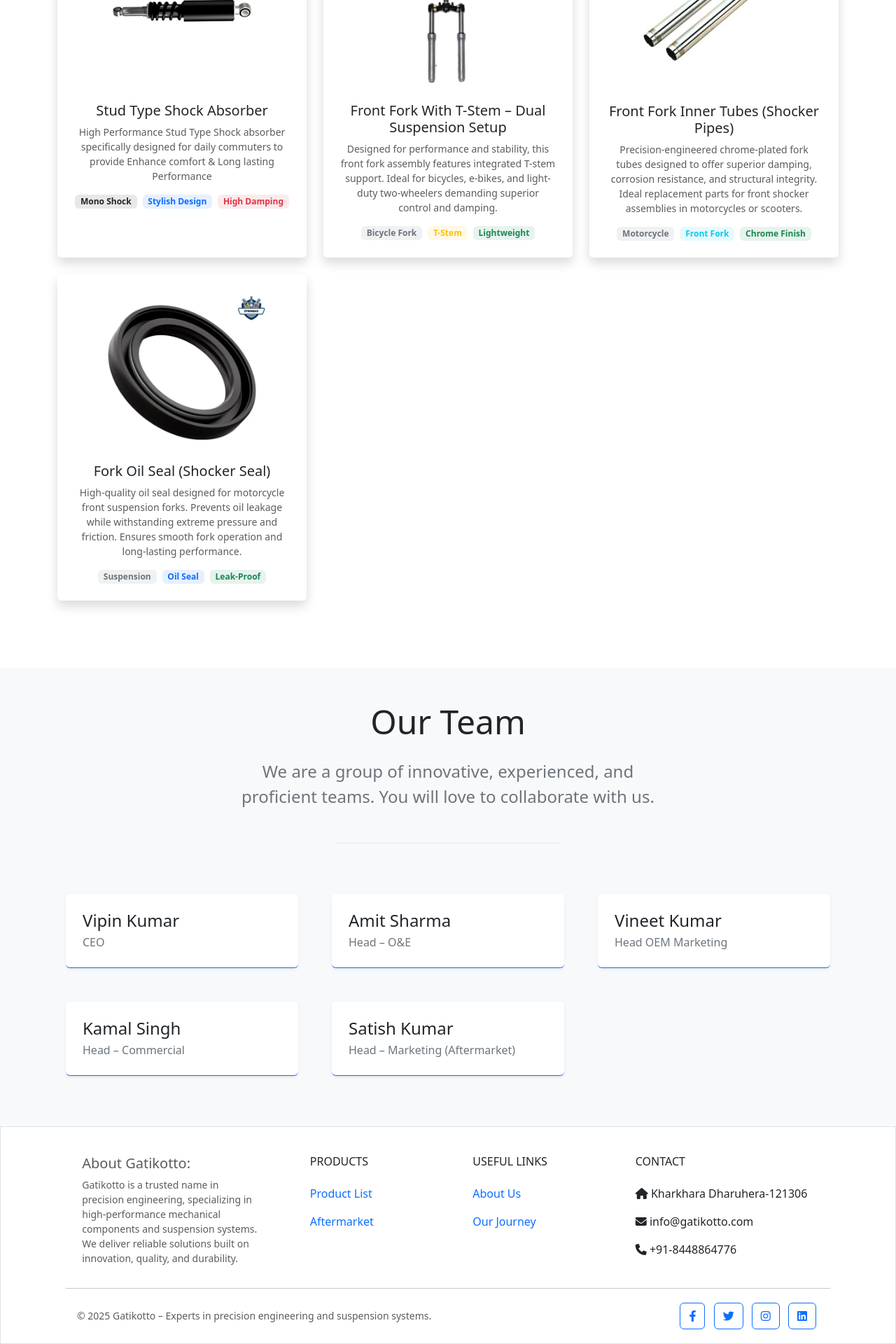
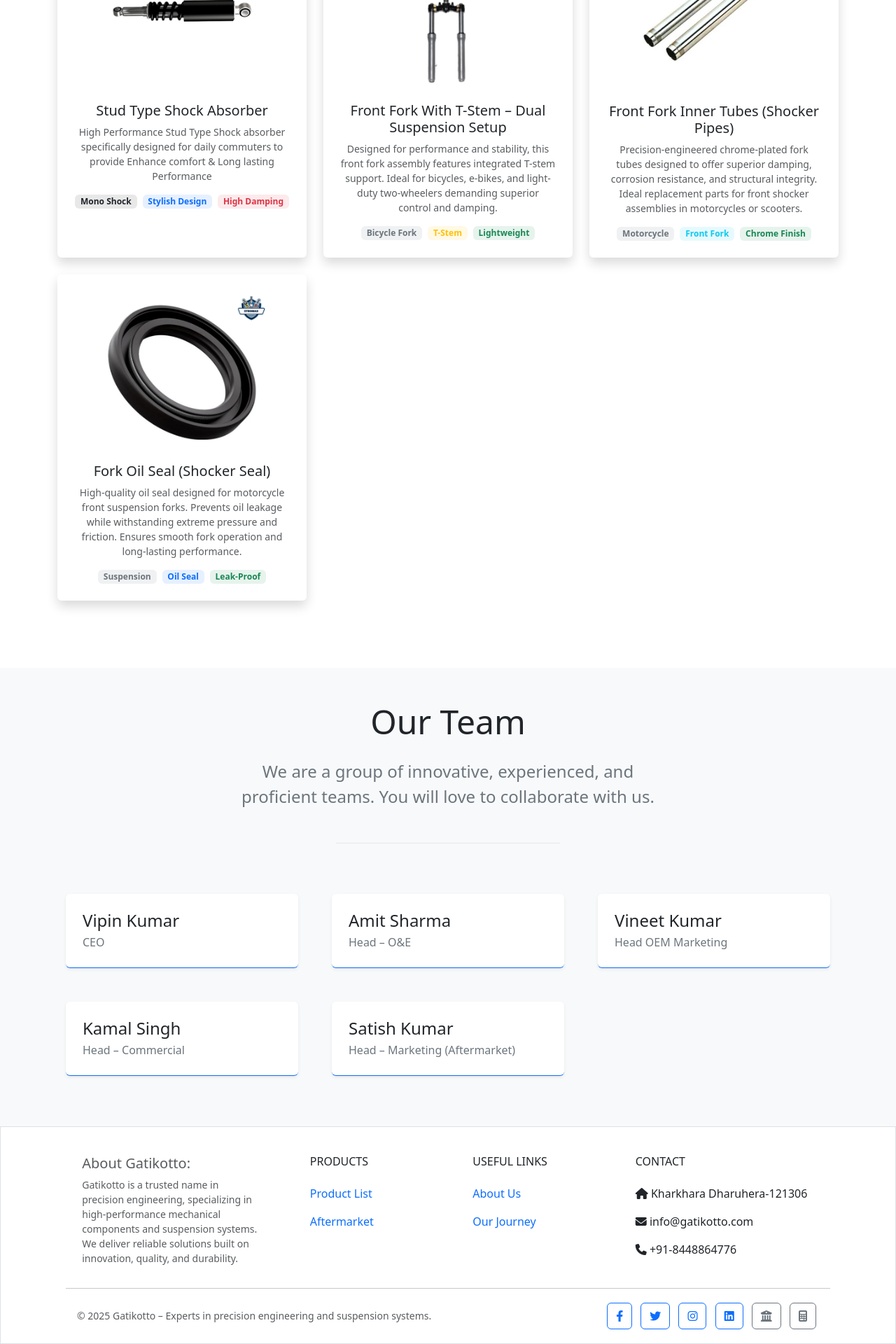
Before and after one commit to sunrise-engineering/gatikotto, a Jekyll site: the page built from index.markdown, in a window 1280 px wide. Shown: the part 3240-5160 px from the top of the page at 70% size. Built offline with Jekyll 4.4.1, drawn with Linux system fonts in a browser that asks for light colours.

Commit message:
update footer

```diff
--- a/_includes/footer.html
+++ b/_includes/footer.html
@@ -1,4 +1,3 @@
-
 <!-- Footer -->
 <footer class="border">
   <!-- Grid container -->
@@ -10,8 +9,12 @@
         <!-- Grid column -->
         <div class="col-md-3 col-lg-3 col-xl-3 mx-auto mt-3">
           <div class="text-muted small">
-  <h5>About Gatikotto:</h5> <p>Gatikotto is a trusted name in precision engineering, specializing in high-performance mechanical components and suspension systems. We deliver reliable solutions built on innovation, quality, and durability.
-</p></div>
+            <h5>About Gatikotto:</h5>
+            <p>Gatikotto is a trusted name in precision engineering, specializing in high-performance mechanical
+              components and suspension systems. We deliver reliable solutions built on innovation, quality, and
+              durability.
+            </p>
+          </div>
 
         </div>
         <!-- Grid column -->
@@ -59,18 +62,20 @@
         <!-- Grid column -->
         <div class="col-md-7 col-lg-8 text-center text-md-start">
           <!-- Copyright -->
-           <div class="text-muted small">  © 2025 Gatikotto – Experts in precision engineering and suspension systems.</div>
+          <div class="text-muted small"> © 2025 Gatikotto – Experts in precision engineering and suspension systems.
+          </div>
           <!-- Copyright -->
         </div>
         <!-- Grid column -->
 
         <!-- Grid column social media -->
-          <div class="col-md-5 col-lg-4 ml-lg-0 text-center text-md-end">
-            <a class="btn btn-outline-primary btn-floating m-1" role="button" href="https://www.facebook.com/Gatikotto/"><i class="fab fa-facebook-f"></i ></a>
-            <a class="btn btn-outline-primary btn-floating m-1" role="button" href="#"><i class="fab fa-twitter"></i ></a>
-            <a class="btn btn-outline-primary btn-floating m-1" role="button" href="#"><i class="fab fa-instagram"></i ></a>
-            <a class="btn btn-outline-primary btn-floating m-1" role="button" href="https://www.linkedin.com/company/gatik-otto"><i class="fab fa-linkedin"></i ></a>
-            <a class=""  href="https://bankcliq.com"></a>
+      <div class="col-md-5 col-lg-4 ms-lg-0 text-center text-md-end">
+  <a class="btn btn-outline-primary btn-floating m-1" role="button" href="https://www.facebook.com/Gatikotto/" aria-label="Facebook"> <i class="fab fa-facebook-f"></i></a>
+  <a class="btn btn-outline-primary btn-floating m-1" role="button" href="#" aria-label="Twitter"> <i class="fab fa-twitter"></i> </a>
+  <a class="btn btn-outline-primary btn-floating m-1" role="button" href="#" aria-label="Instagram"> <i class="fab fa-instagram"></i> </a>
+  <a class="btn btn-outline-primary btn-floating m-1" role="button" href="https://www.linkedin.com/company/gatik-otto" aria-label="LinkedIn"> <i class="fab fa-linkedin"></i> </a>
+  <a class="btn btn-outline-secondary btn-floating m-1" role="button" href="https://bankcliq.com" target="_blank" rel="noopener noreferrer" aria-label="BankCliq – Finance & Credit Card Insights"> <i class="fas fa-university"></i> </a>
+  <a class="btn btn-outline-secondary btn-floating m-1" role="button" href="https://easycalculator.org" target="_blank" rel="noopener noreferrer" aria-label="EasyCalculator – Free Online Calculators"> <i class="fas fa-calculator"></i></a>
 </div>
       </div>
     </section>
```
Lines whose indentation alone changed are shown as unchanged.
